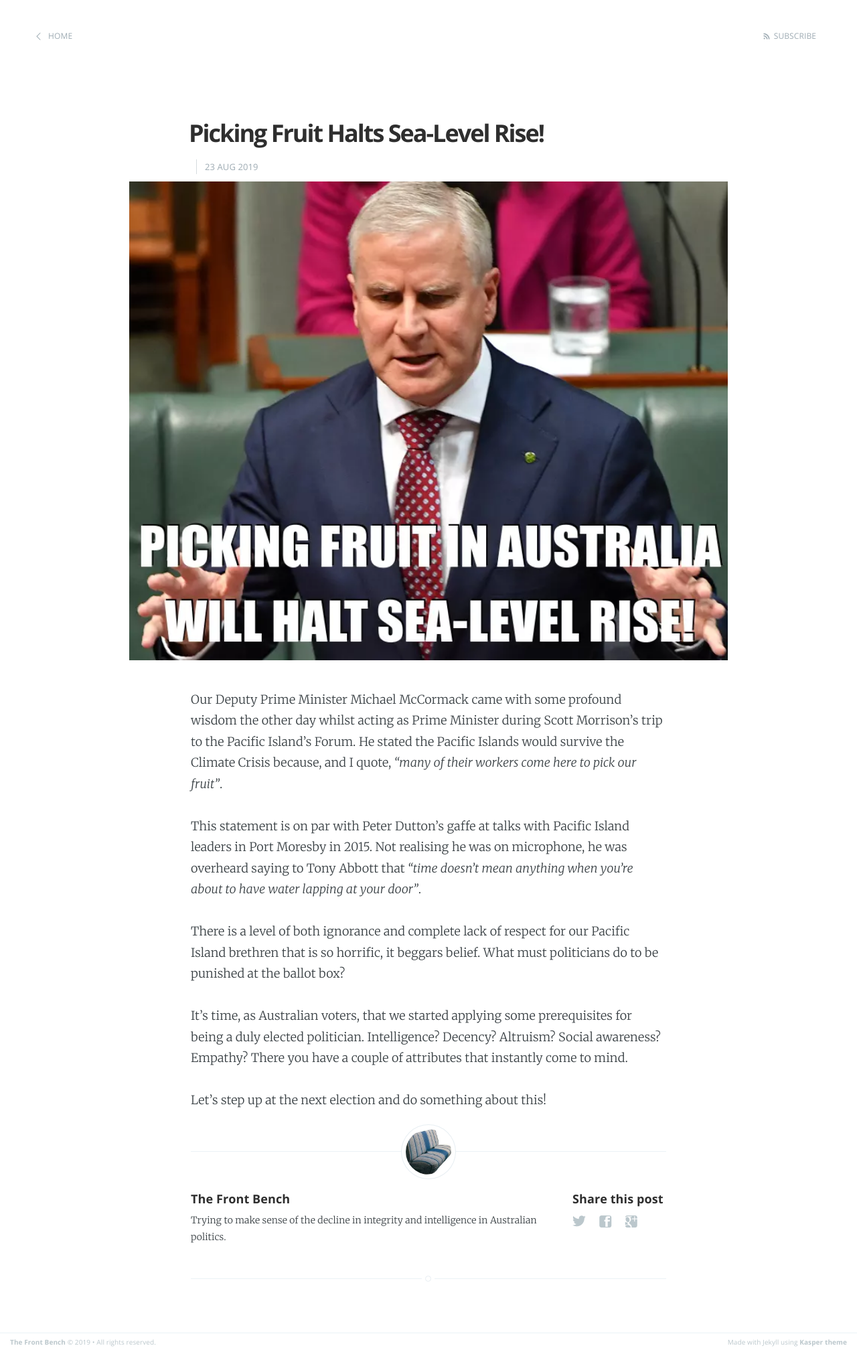
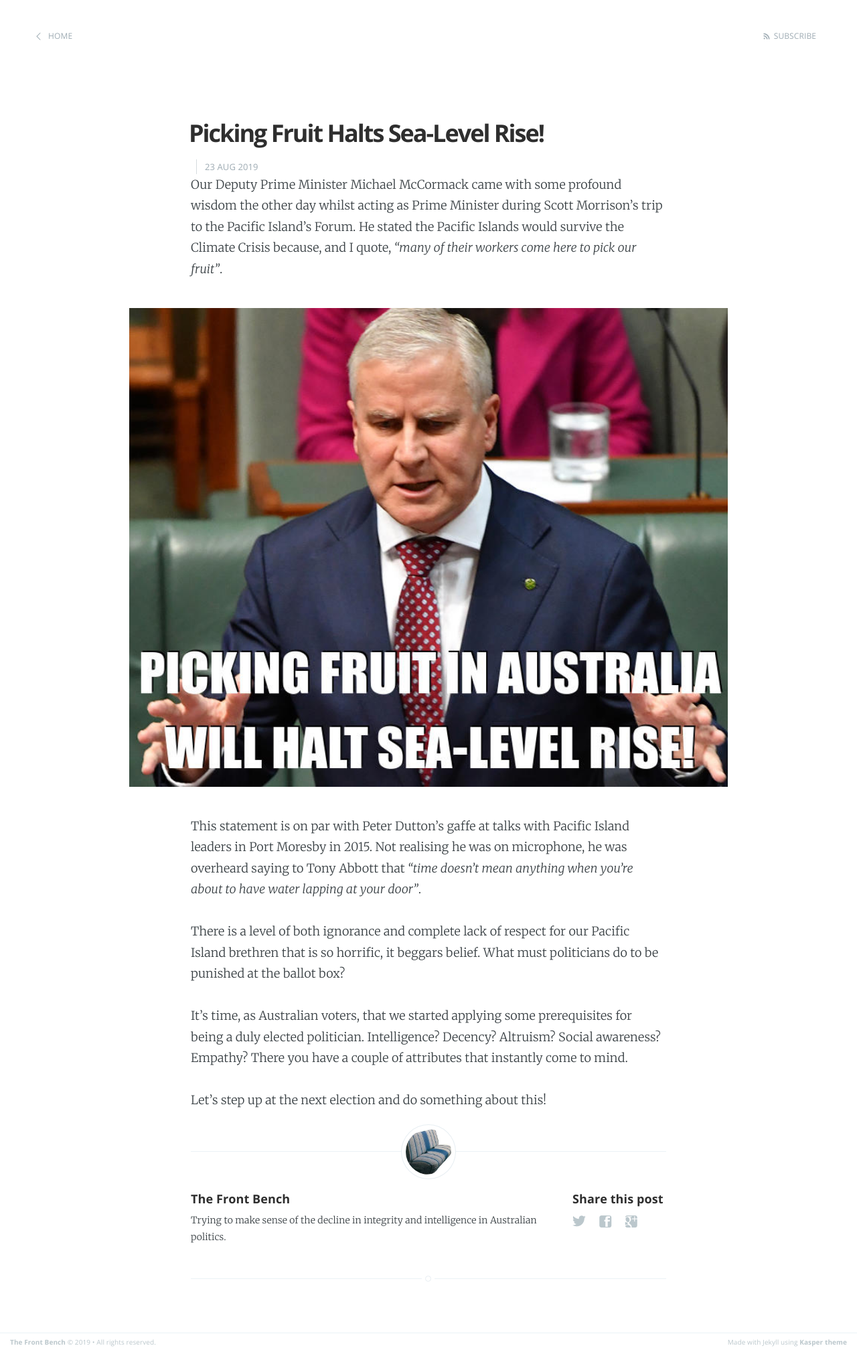
Before and after one commit to frontben-ch/frontben-ch.github.io, a Jekyll site: the page built from _posts/2019-08-23-picking-fruit.md, in a window 1280 px wide. Shown: the whole page at 67% size. Built offline with Jekyll 4.4.1, drawn with Linux system fonts in a browser that asks for light colours.

Commit message:
fixed images

```diff
--- a/_posts/2019-08-23-picking-fruit.md
+++ b/_posts/2019-08-23-picking-fruit.md
@@ -6,13 +6,14 @@ date:   2019-08-23 12:00:00 +1000
 #categories:
 #permalink: /welcome.html
 ---
-![Michael McCormack]({{ "/assets/mccormack-picking-fruit.webp" | absolute_url }})
 
 Our Deputy Prime Minister Michael McCormack came with some profound wisdom the
 other day whilst acting as Prime Minister during Scott Morrison's trip to the
 Pacific Island's Forum. He stated the Pacific Islands would survive the Climate
 Crisis because, and I quote, _"many of their workers come here to pick our
 fruit"_.
+
+![Michael McCormack]({{ "/assets/images/posts/mccormack-picking-fruit.jpg" | absolute_url }})
 
 This statement is on par with Peter Dutton's gaffe at talks with Pacific
 Island leaders in Port Moresby in 2015. Not realising he was on microphone,
```
Also changed, not shown: Gemfile.lock, assets/images/posts/mccormack-picking-fruit.jpg (added), assets/mccormack-picking-fruit.webp (deleted), favicon.ico (added), 1 other file.
